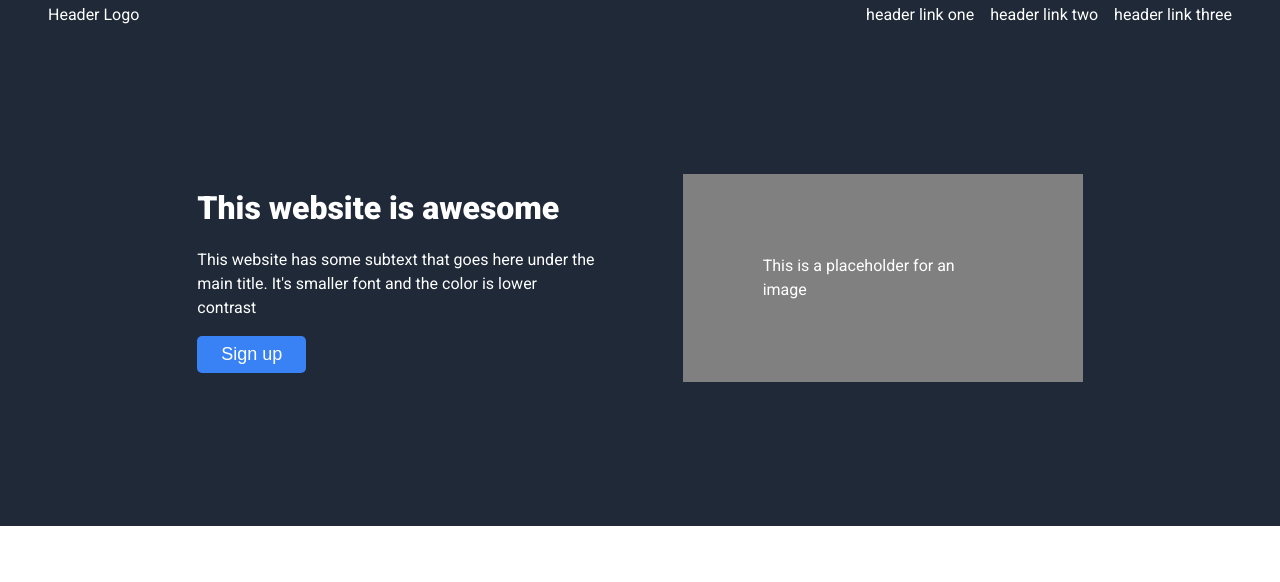
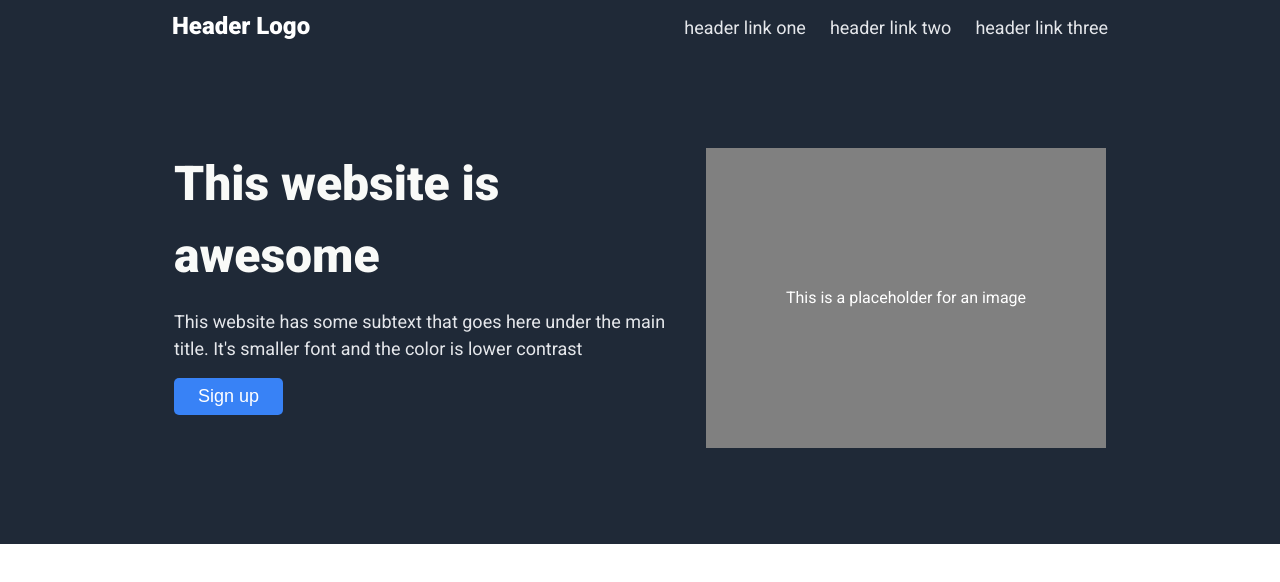
Before and after one commit to educanales/landing-page, a plain HTML site: page index.html in a window 1280 px wide. Drawn offline with Linux system fonts and the light colour scheme.

Commit message:
Fix nav & hero alignment

```diff
--- a/index.html
+++ b/index.html
@@ -12,16 +12,16 @@
     <nav>
       <ul>
         <li class="header-logo"><a href="#">Header Logo</a></li>
-        <li><a href="#">header link one</a></li>
-        <li><a href="#">header link two</a></li>
-        <li><a href="#">header link three</a></li>
+        <li><a href="#" class="secondary-text">header link one</a></li>
+        <li><a href="#" class="secondary-text">header link two</a></li>
+        <li><a href="#" class="secondary-text">header link three</a></li>
       </ul>
     </nav>
   </header>
   <div class="hero-container">
     <div class="text-container container">
-      <h1>This website is awesome</h1>
-      <p>
+      <h1 class="hero-main-text">This website is awesome</h1>
+      <p class="secondary-text">
         This website has some subtext that goes here under the main title.
         It's smaller font and the color is lower contrast
       </p>
--- a/styles/styles.css
+++ b/styles/styles.css
@@ -19,15 +19,24 @@ body {
 
 header {
   background-color: #1f2937;
+  /* display: flex; */
+  /* justify-content: space-evenly; */
+}
+
+nav {
+  max-width: 1000px;
+  padding: 0.5rem 2rem;
+  width: 100%;
+  margin: 0 auto;
 }
 
 ul {
   list-style: none;
   display: flex;
-  gap: 1rem;
-  padding: 0.2rem 3rem;
-  justify-content: center;
-  align-items: center;
+  gap: 1.5rem;
+  padding: 0;
+  margin: 0;
+  align-items: baseline;
 }
 
 a {
@@ -37,6 +46,9 @@ a {
 
 .header-logo {
   margin-right: auto;
+  font-size: 24px;
+  font-weight: 600;
+  color: #f9faf8;
 }
 
 .hero-container {
@@ -44,14 +56,29 @@ a {
   /* flex-wrap: wrap; */
   color: white;
   background-color: #1f2937;
-  padding: 9rem;
+  padding: 6rem 2rem;
+  margin: 0;
   gap: 2rem;
-  justify-content: space-evenly;
+  justify-content: center;
   align-items: center;
+  width: 100%;
+  /* max-width: 1000px; */
+}
+
+.hero-main-text {
+  font-size: 48px;
+  font-weight: 900;
+  color: #f9faf8;
+}
+
+.secondary-text {
+  font-size: 18px;
+  color: #e5e7eb;
 }
 
 .container {
-  max-width: 400px;
+  max-width: 500px;
+  min-height: 300px;
   display: flex;
 }
 
@@ -66,6 +93,7 @@ a {
   padding: 5rem;
   align-items: center;
   justify-content: center;
+
 }
 
 button {
```
